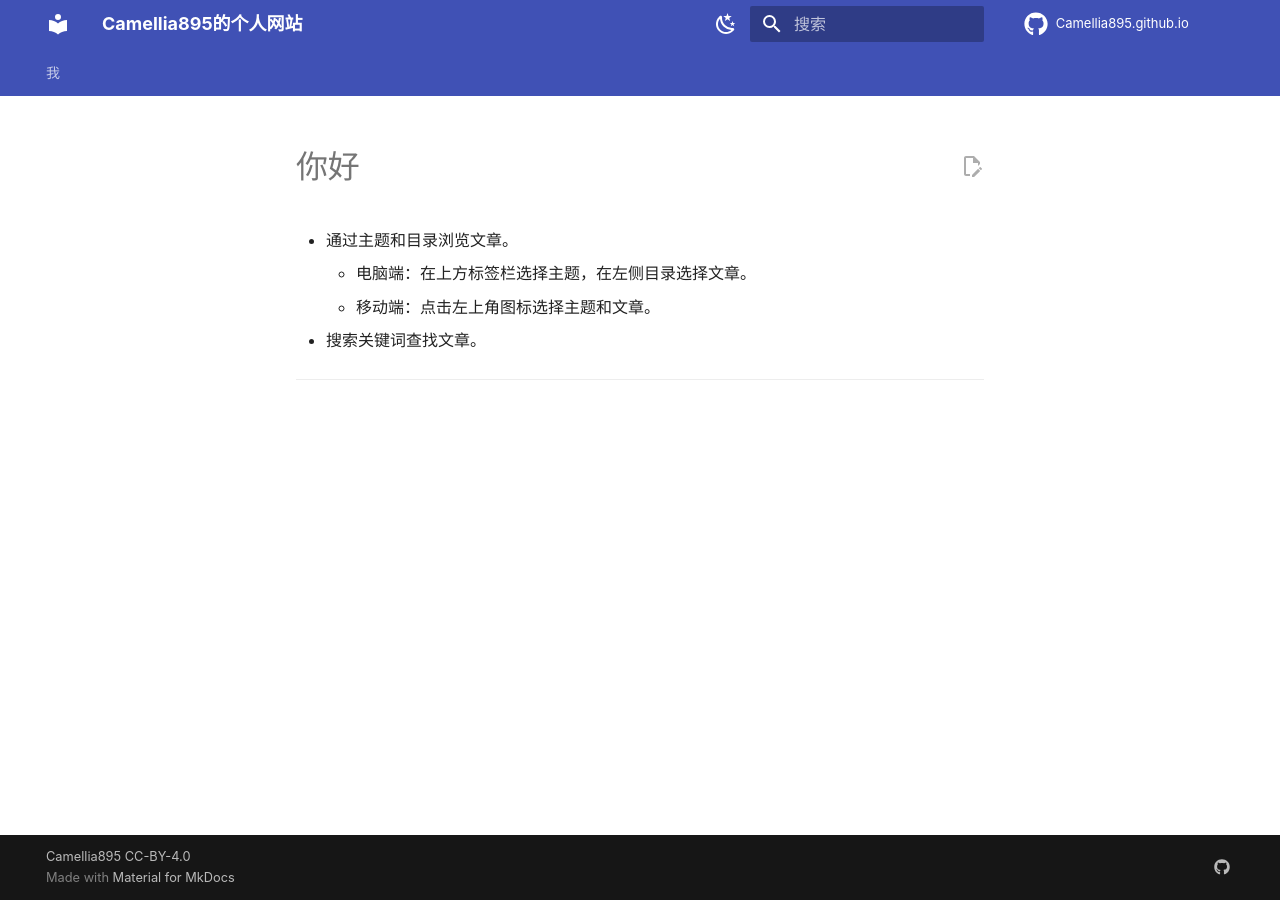
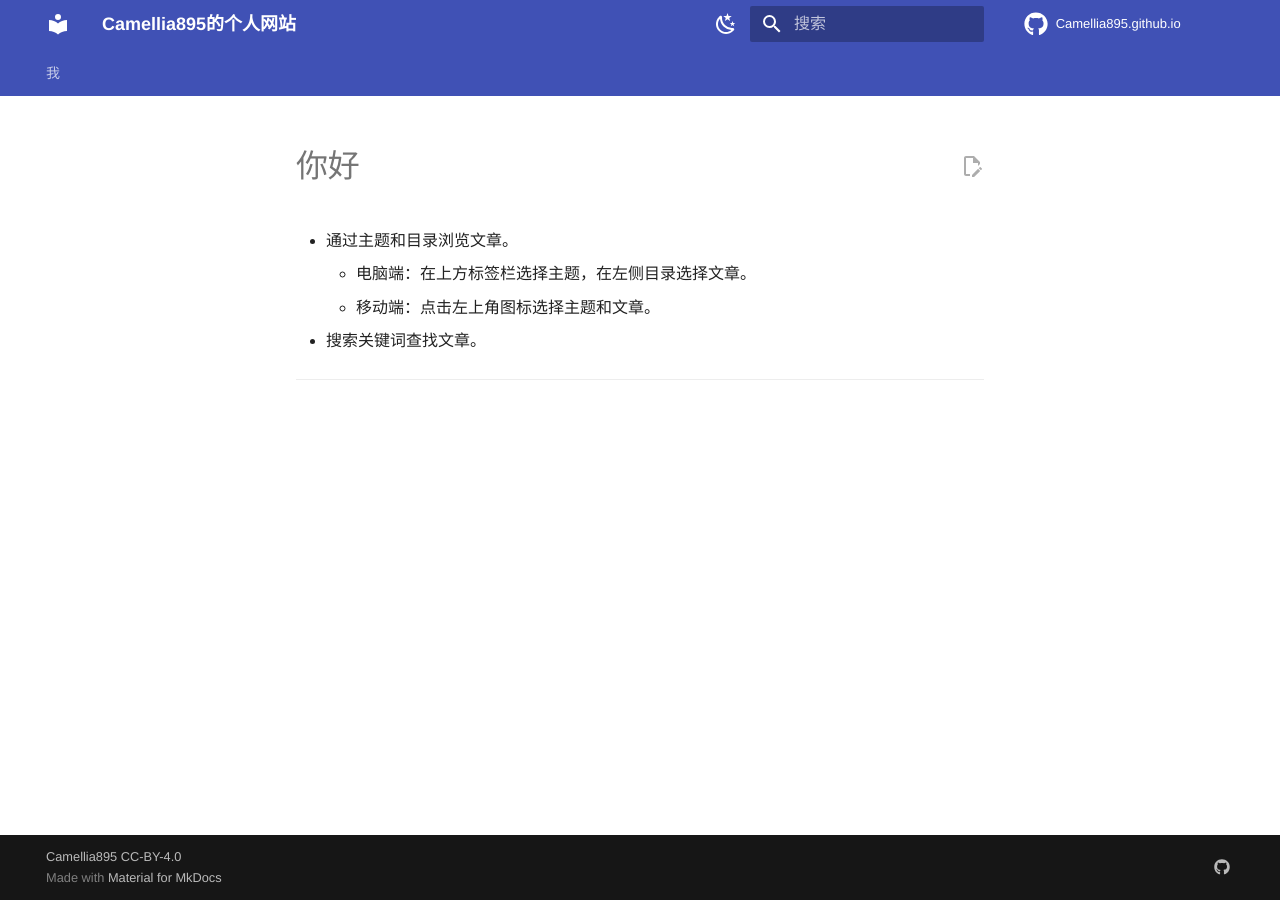
Before and after one commit to Camellia895/Camellia895.github.io, an MkDocs documentation site: the page built from docs/index.md, in a window 1280 px wide. Built offline with MkDocs 1.6.1 and Material for MkDocs 9.7.7, drawn with Linux system fonts in a browser that asks for light colours; some web fonts are replaced; comment, search, counter and statistics services are not loaded.

Commit message:
尝试修改字体

```diff
--- /dev/null
+++ b/docs/extra.css
@@ -0,0 +1,13 @@
+@font-face {
+font-family: "Aa偷吃可爱长大的";
+src: url("../fonts/AaCute.woff") format("woff");
+font-weight: normal;
+font-style: normal;
+}
+
+body, input {
+font-family: "Aa偷吃可爱长大的",Helvetica, Arial, sans-serif;
+}
+pre, code, kbd {
+  font-family: "Aa偷吃可爱长大的", monospace;
+}
--- a/mkdocs.yml
+++ b/mkdocs.yml
@@ -167,4 +167,4 @@
   - mkdocs/css/no-footer.css
   # 无序列表符号自定义
   - mkdocs/css/unordered-list-symbols.css
-  - mkdocs/css/kawaii.css
+  - extra.css
```
Also changed, not shown: docs/kawaii.css (renamed from docs/mkdocs/css/kawaii.css).
